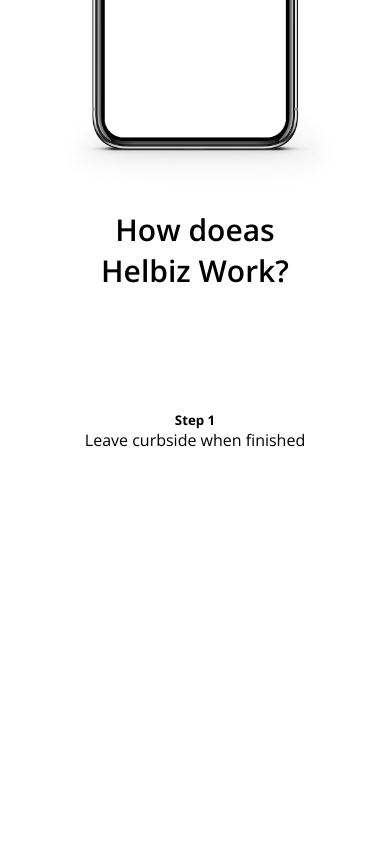
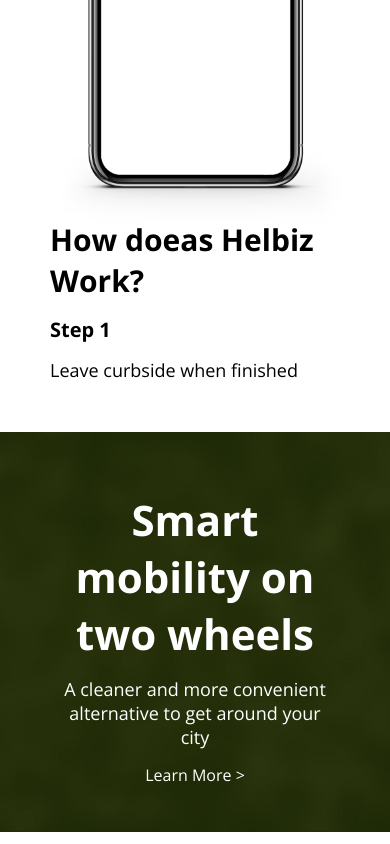
Before and after one commit to michelorusso/html-css-helbiz, a plain HTML site: page index.html in a window 390 px wide. Shown: the part 1955-2799 px from the top of the page. Before the commit the page ends 2466 px from the top, so only its background shows below. Drawn offline with nearby package versions, Linux system fonts and the light colour scheme.

Commit message:
Fine Prima parte choice

```diff
--- a/css/style.css
+++ b/css/style.css
@@ -129,45 +129,115 @@ img {
 /* Phone */
 #phone {
     background-image: url(../img/HelbizBanner.jpg);
-    height: 330px;
+    height: 350px;
     background-size: cover;
 }
 
 #phone img {
     display: block;
     margin: auto;
-    height: 480px;
+    height: 500px;
     position: relative;
-    top: 100px;
+    top: 120px;
 }
 
 /* Info */
 #info h3 {
-    font-size: 30px;
+    font-size: 28px;
     font-weight: 600;
 }
 
-#info [class*="col-"] {
-    text-align: center;
-    padding: 60px 0;
+#info .mini-box p {
+    font-size: 13px;
+}
+
+.mini-box {
+    width: 40%;
+    padding-top: 18%;
+    margin-left: 32%;
 }
 
 /* Choice */
+.vehicles {
+    background-image: url(../img/ScooterHelbiz-2400.jpg);
+    height: 400px;
+    background-size: cover;
+    margin-top: 70px;
+}
 
+.title-choice {
+    color: white;
+    text-align: center;
+    font-weight: 400;
+    padding: 15%;
+}
 
+.title-choice h2 {
+    font-size: 42px;
+}
+
+.title-choice p {
+    font-size: 18px;
+    padding: 15px 0;
+}
+
+.title-choice a {
+    text-decoration: none;
+    color: white;
+}
 
 
 /* Media Query */
 @media all and (min-width: 768px) and (max-width: 991px) {
-    #info {
-        text-align: center;
-        padding-top: 200px;
+    .mini-box{
+        width: 50%;
+        padding-top: 5%;
+        margin-left: 15%;
     }
+
+    .vehicles {
+        max-width: 768px;
+        margin-top: 150px;
+        background-position: 55% 100%;
+    }
+
+    .title-choice h2 {
+        font-size: 35px;
+        padding-top: 15px;
+    }
+
 }
 
 @media all and (max-width: 767px) {
-    #info {
-        text-align: center;
-        padding-top: 200px;
+    .mini-box {
+        width: 100%;
+        text-align: left;
+        margin-left: 0;
+        padding-top: 0;
+        padding-left: 50px;
     }
+
+    #info h3 {
+        font-size: 30px;
+        font-weight: 700;
+    }
+
+    #info h5 {
+        padding: 15px 0;
+        font-size: 20px;
+    }
+    #info [class*="col-"]:first-child {
+        padding-top: 250px;
+    }
+
+    #info .mini-box p {
+        font-size: 18px;
+    }
+
+    .vehicles {
+        max-width: 600px;
+        margin-top: 50px;
+        background-position: 88% 100%;
+    }
+
 }
--- a/index.html
+++ b/index.html
@@ -180,14 +180,17 @@
         <section id="info">
             <div class="container">
 
-                    <div class="col-xs-12 col-md-12 col-lg-6">
-                        <h3>How doeas <br>
-                             Helbiz Work?</h3>
+                <div class="col-xs-12 col-md-5 col-lg-6">
+                    <div class="mini-box">
+                        <h3>How doeas Helbiz Work?</h3>
                     </div>
+                </div>
 
-                <div class="col-xs-12 col-md-12 col-lg-6">
-                    <h5>Step 1</h5>
-                    <p>Leave curbside when finished</p>
+                <div class="col-xs-12 col-md-5 col-md-offset-2 col-lg-6">
+                    <div class="mini-box">
+                        <h5>Step 1</h5>
+                        <p>Leave curbside when finished</p>
+                    </div>
                 </div>
 
             </div>
@@ -197,6 +200,22 @@
         <!--Choice  -->
         <section id="choice">
             <div class="container">
+
+                <!-- Choice Vehicles -->
+                <div class="vehicles container">
+
+                    <div class="col-cs-12 col-md-6 col-md-offset-6 col-lg-6 col-lg-offset-6">
+                        <div class="title-choice">
+                            <h2>Smart mobility on two wheels</h2>
+                            <p>A cleaner and more convenient alternative to get around your city</p>
+                            <a href="#">
+                                Learn More >
+                            </a>
+                        </div>
+                    </div>
+                <!-- End Choice Vehicles -->
+
+                </div>
 
             </div>
         </section>
```
